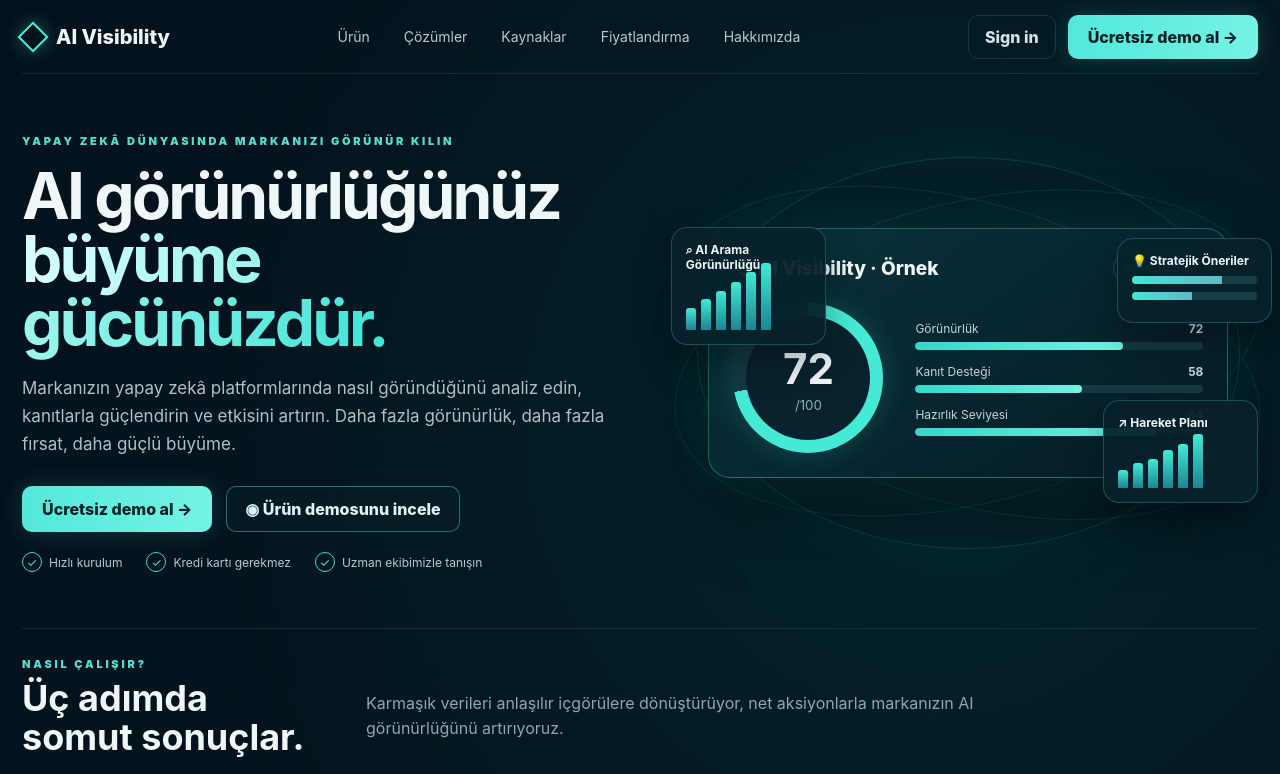
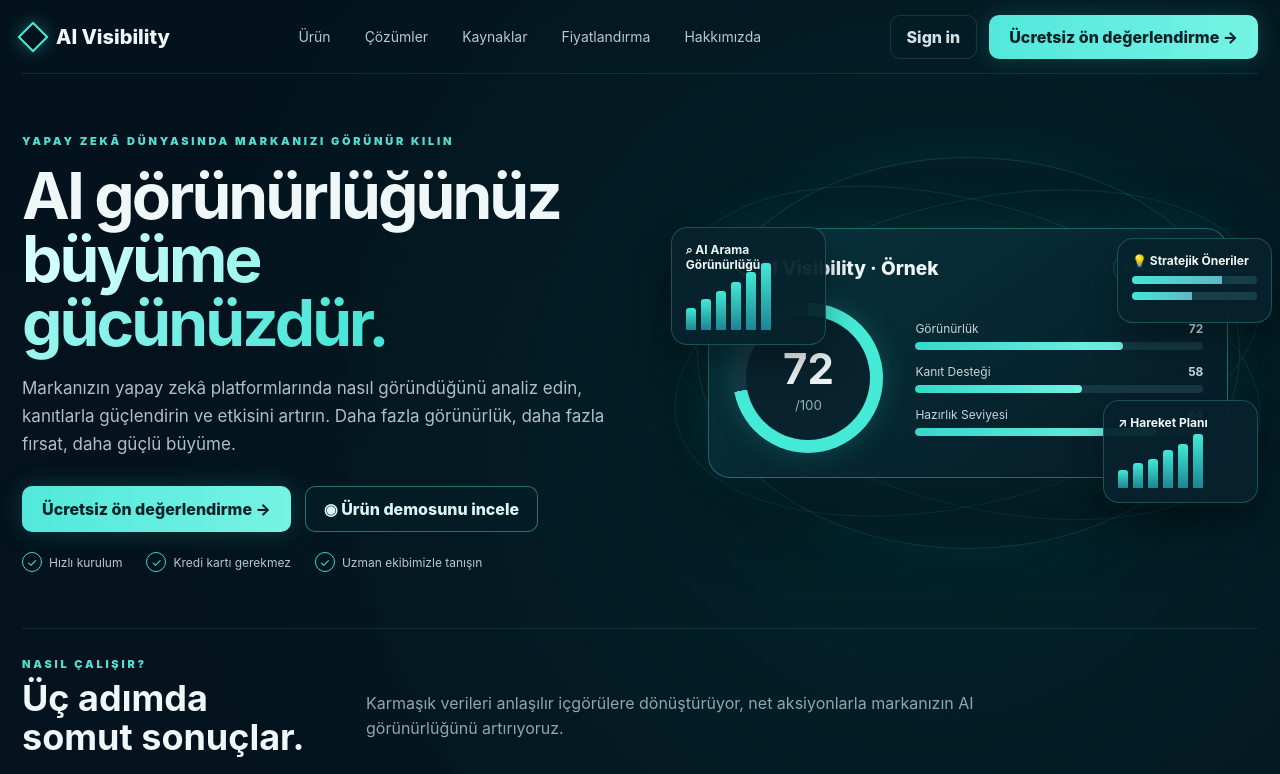
Before and after one commit to mehmetozan-5858/ai-visibility, a Next.js app: page / in a window 1280 px wide. Shown: the top 774 px of the page. Built offline with nearby package versions, Linux system fonts and the light colour scheme.

Commit message:
polish: align homepage assessment CTA

```diff
--- a/app/page.js
+++ b/app/page.js
@@ -39,7 +39,7 @@ export default function Home(){
   <header className={styles.nav}>
    <Link href="/" className={styles.brand}><span className={styles.logo}/><span>AI Visibility</span></Link>
    <nav className={styles.navlinks}><a href="#urun">Ürün</a><a href="#cozumler">Çözümler</a><a href="#rapor">Kaynaklar</a><Link href="/hizmetler">Fiyatlandırma</Link><Link href="/hakkimizda">Hakkımızda</Link></nav>
-   <div className={styles.actions}><Link className={styles.ghost} href="/musteri-giris">Giriş yap</Link><Link className={styles.cta} href="/yeni-musteri">Ücretsiz demo al →</Link></div>
+   <div className={styles.actions}><Link className={styles.ghost} href="/musteri-giris">Giriş yap</Link><Link className={styles.cta} href="/yeni-musteri">Ücretsiz ön değerlendirme →</Link></div>
   </header>
 
   <section className={styles.hero}>
@@ -47,7 +47,7 @@ export default function Home(){
     <div className={styles.eyebrow}>Yapay zekâ dünyasında markanızı görünür kılın</div>
     <h1>AI görünürlüğünüz <span>büyüme gücünüzdür.</span></h1>
     <p className={styles.lead}>Markanızın yapay zekâ platformlarında nasıl göründüğünü analiz edin, kanıtlarla güçlendirin ve etkisini artırın. Daha fazla görünürlük, daha fazla fırsat, daha güçlü büyüme.</p>
-    <div className={styles.heroButtons}><Link className={styles.cta} href="/yeni-musteri">Ücretsiz demo al →</Link><Link className={styles.outline} href="/demo">◉ Ürün demosunu incele</Link></div>
+    <div className={styles.heroButtons}><Link className={styles.cta} href="/yeni-musteri">Ücretsiz ön değerlendirme →</Link><Link className={styles.outline} href="/demo">◉ Ürün demosunu incele</Link></div>
     <div className={styles.checks}><span>Hızlı kurulum</span><span>Kredi kartı gerekmez</span><span>Uzman ekibimizle tanışın</span></div>
    </div>
    <div className={styles.visual} aria-label="Örnek rapor görselleştirmesi; gerçek müşteri verisi değildir">
```
